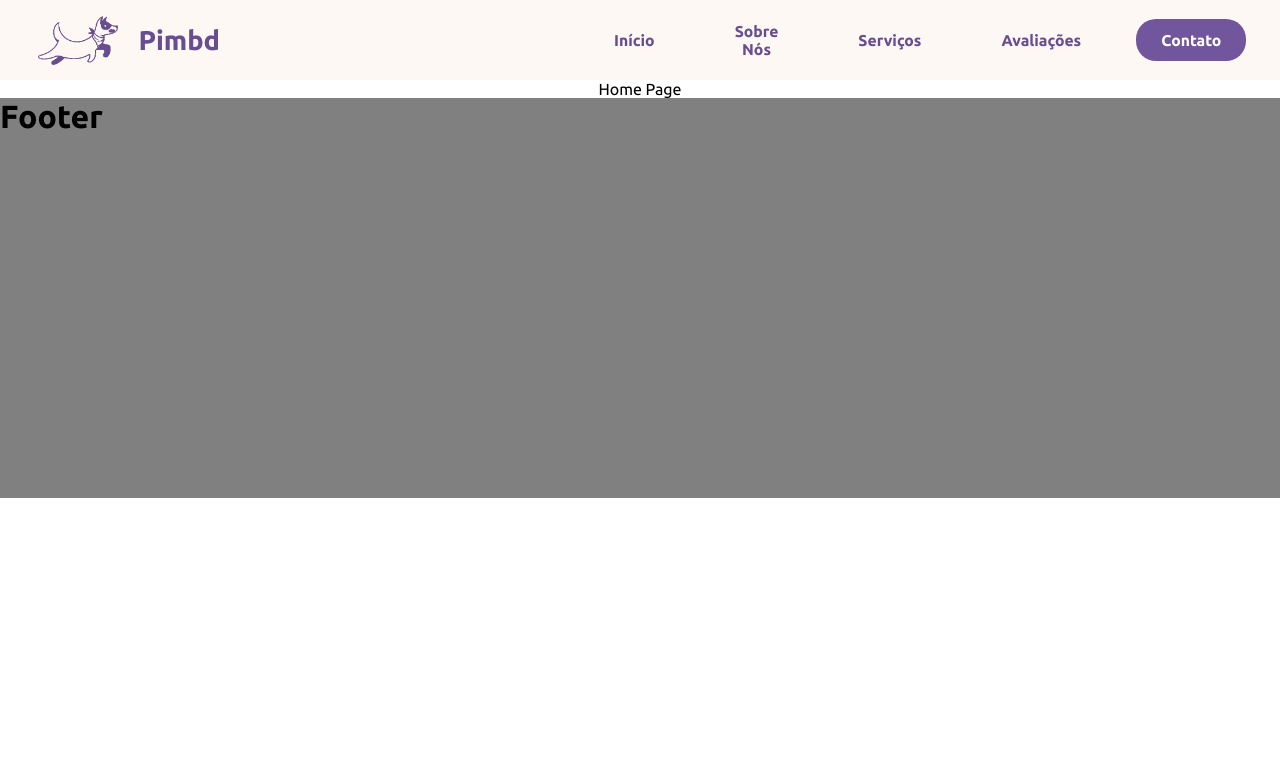
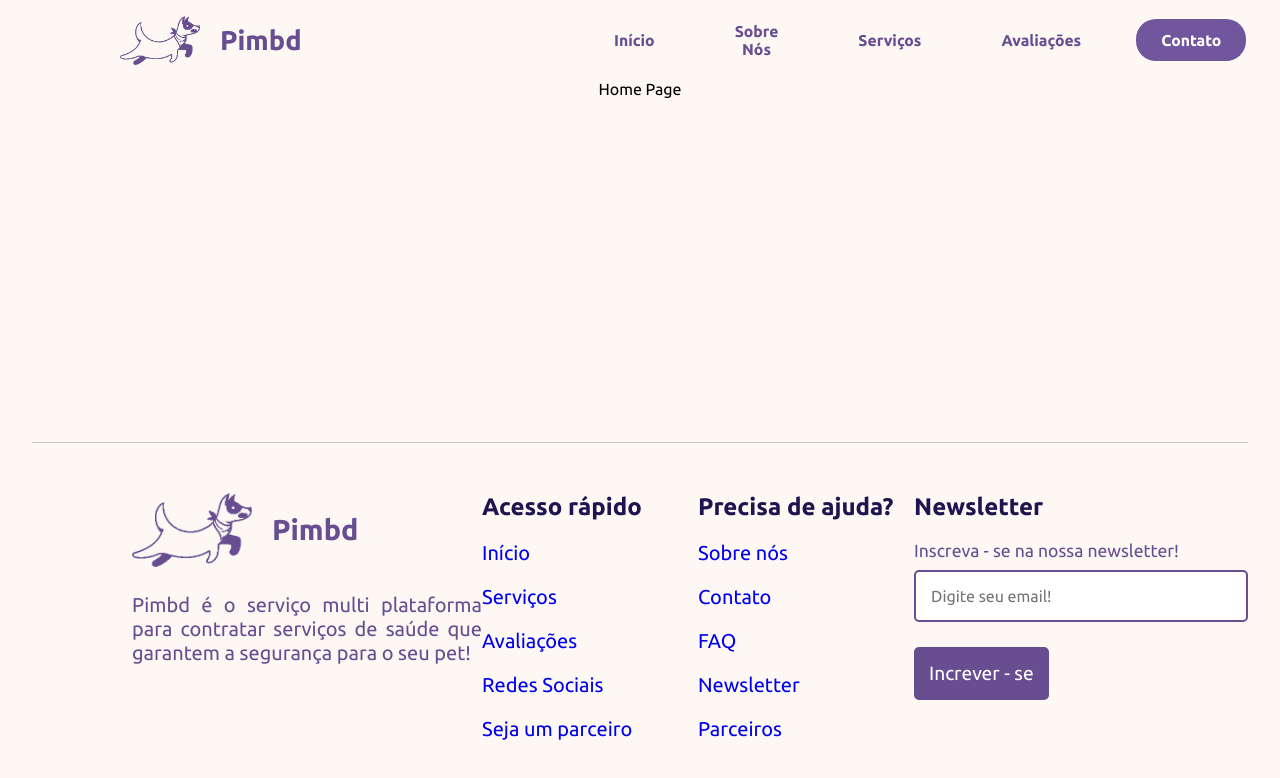
Before and after one commit to Pimbad/pimbad-landing-page, a React (Create React App) app: page / in a window 1280 px wide. Shown: the top 778 px of the page. Built offline with nearby package versions, Linux system fonts and the light colour scheme.

Commit message:
feature: add footer style

```diff
--- a/src/components/footer/footer.component.css
+++ b/src/components/footer/footer.component.css
@@ -1,5 +1,118 @@
 footer{
     width: 100vw;
-    height: 400px;
-    background: gray;
+    height: 350px;
+    bottom: 0;
+    position: absolute;
+    display: flex;
+    align-items: center;
+    justify-content: center;
 }
+
+.footer-itens{
+    flex: .95;
+    height: 90%;
+    margin-top: 20px !important;
+    margin-bottom: 20px;
+    padding-top: 50px;
+    display: flex;
+    border-top: 1px solid rgba(0,0,0,.2);
+}
+
+.footer-first-item{
+    flex: 1.3 !important;
+    margin-left: 100px !important;
+}
+
+.footer-first-item img{
+    width: 120px;
+    float: left;
+}
+
+.footer-first-item h3{
+    float: left;
+    margin-left: 20px;
+    font-size: 1.8rem;
+    color: var(--button-title-color);
+    margin-top: 20px;
+}
+
+.footer-first-item p{
+    margin-top: 100px !important;
+    width: 350px;
+    text-align: justify;
+    color: var(--title-color);
+    font-size: 1.25rem !important;
+}
+
+.footer-item{
+    flex: 1;
+    height: 100%;
+}
+
+.footer-item p{
+    margin-top: 20px;
+    font-size: 1.1rem;
+    color: var(--button-title-color);
+}
+
+.footer-item input{
+    margin-top: 10px;
+    padding: 15px;
+    border: 2px solid var(--button-title-color);
+    border-radius: 5px;
+    width: 300px;
+    font-size: 1rem;
+}
+
+.footer-item button{
+    margin-top: 25px;
+    padding: 15px;
+    background: var(--button-title-color);
+    color: var(--background-color);
+    font-size: 1.2rem;
+    border-radius: 5px;
+    transition: .5s;
+}
+
+.footer-item button:hover{
+    cursor: pointer;
+    background: var(--title-color);
+    transition: .5s;
+}
+
+.footer-item h4{
+    font-weight: bold;
+    color: var(--title-color);
+    font-size: 1.5rem;
+}
+
+.footer-item ul{
+    margin-top: 20px;
+}
+
+.footer-item li{
+    margin-top: 20px;
+    font-size: 1.25rem;
+    font-weight: 400;
+    list-style-type: none;
+    color: var(--button-title-color);
+    opacity: 1;
+}
+
+.footer-item li a{
+    text-decoration: none;
+}
+
+.footer-item li a:visited{
+    color: var(--button-title-color) !important;
+}
+
+.footer-item li a:active{
+    color: var(--button-title-color) !important;
+}
+
+.footer-item li a:hover{
+    cursor: pointer;
+    text-decoration: underline;
+    color: var(--button-title-color) !important;
+}
--- a/src/components/footer/footer.component.tsx
+++ b/src/components/footer/footer.component.tsx
@@ -1,9 +1,48 @@
+import { Link } from 'react-router-dom';
 import './footer.component.css'
 
 const Footer = () => {
     return(
         <footer>
-            <h1>Footer</h1>
+            <div className='footer-itens'>
+                <div className='footer-item footer-first-item'>
+                    <Link to='/'>
+                        <img src='images/logo.png' alt="logo" />
+                        <h3>Pimbd</h3>
+                    </Link>
+                    <p>
+                        Pimbd é o serviço multi plataforma para contratar serviços de saúde
+                        que garantem a segurança para o seu pet!
+                    </p>
+                </div>
+                <div className='footer-item'>
+                    <h4>Acesso rápido</h4>
+                    <ul>
+                        <li><Link to='/'>Início</Link></li>
+                        <li><Link to='/servicos'>Serviços</Link></li>
+                        <li><Link to='/avaliacoes'>Avaliações</Link></li>
+                        <li><Link to='/'>Redes Sociais</Link></li>
+                        <li><Link to='/'>Seja um parceiro</Link></li>
+                    </ul>
+                </div>
+                <div className='footer-item'>
+                    <h4>Precisa de ajuda?</h4>
+                    <ul>
+                        <li><Link to='/sobre-nos'>Sobre nós</Link></li>
+                        <li><Link to='/contato'>Contato</Link></li>
+                        <li><Link to='/'>FAQ</Link></li>
+                        <li><Link to='/'>Newsletter</Link></li>
+                        <li><Link to='/'>Parceiros</Link></li>
+                    </ul>
+                </div>
+                <div className='footer-item'>
+                    <h4>Newsletter</h4>
+                    <p>Inscreva - se na nossa newsletter!</p>
+                    <input type="text" name='newsletter_email' placeholder='Digite seu email!'/>
+
+                    <button>Increver - se</button>
+                </div>
+            </div>
         </footer>
     )
 }
--- a/src/components/header/header.component.css
+++ b/src/components/header/header.component.css
@@ -1,5 +1,4 @@
 header{
-    background-color: var(--secondary-background-color);
     height: 80px;
     width: 100vw;
     top: 0;
@@ -18,6 +17,7 @@ header{
     align-items: center;
     margin-left: 3%;
     text-decoration: none;
+    margin-left: 120px;
 }
 
 .header-logo img{
--- a/src/components/header/header.component.tsx
+++ b/src/components/header/header.component.tsx
@@ -1,14 +1,12 @@
 import { Link } from 'react-router-dom';
 import './header.component.css';
-
-import Logo from './images/logo.png';
 
 const Header = () => {
     return (
         <header>
             <div className='header-content'>
                 <Link to='/' className='header-logo'>
-                    <img src={Logo} className='header-logo-img' />
+                    <img src='images/logo.png' className='header-logo-img' alt="logo" />
                     <h3 className='header-logo-title'>Pimbd</h3>
                 </Link>
                 <div className='header-itens'>
--- a/src/index.css
+++ b/src/index.css
@@ -15,3 +15,8 @@
 	font-family: Ubuntu;
     font-stretch: normal;
 }
+
+body{
+    overflow-x: hidden;
+    background-color: var(--secondary-background-color);
+}
--- a/src/pages/home/home.page.tsx
+++ b/src/pages/home/home.page.tsx
@@ -1,4 +1,3 @@
-import { Link } from 'react-router-dom';
 import './home.page.css'
 
 
```
Also changed, not shown: public/images/logo.png (added).
